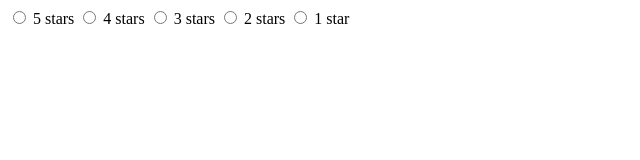
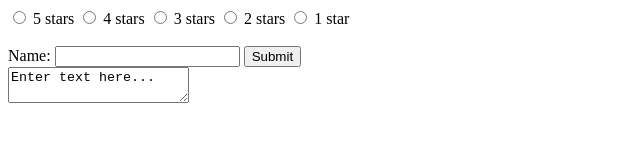
Before and after one commit to SELC2021/CodeCompilingCrew, a plain HTML site: page newpage.html in a window 1280 px wide. Shown: the whole page, without its empty margins (0-640 px from the left). Drawn offline with Linux system fonts and the light colour scheme.

Commit message:
big stoof

```diff
--- a/newpage.html
+++ b/newpage.html
@@ -15,3 +15,10 @@
         <br>
         <br>
       </div>
+      <div> <form action="/action_page.php" id="usrform">
+        Name: <input type="text" name="usrname">
+        <input type="submit">
+      </form>
+
+      <textarea name="comment" form="usrform">Enter text here...</textarea>
+    </div>
```
